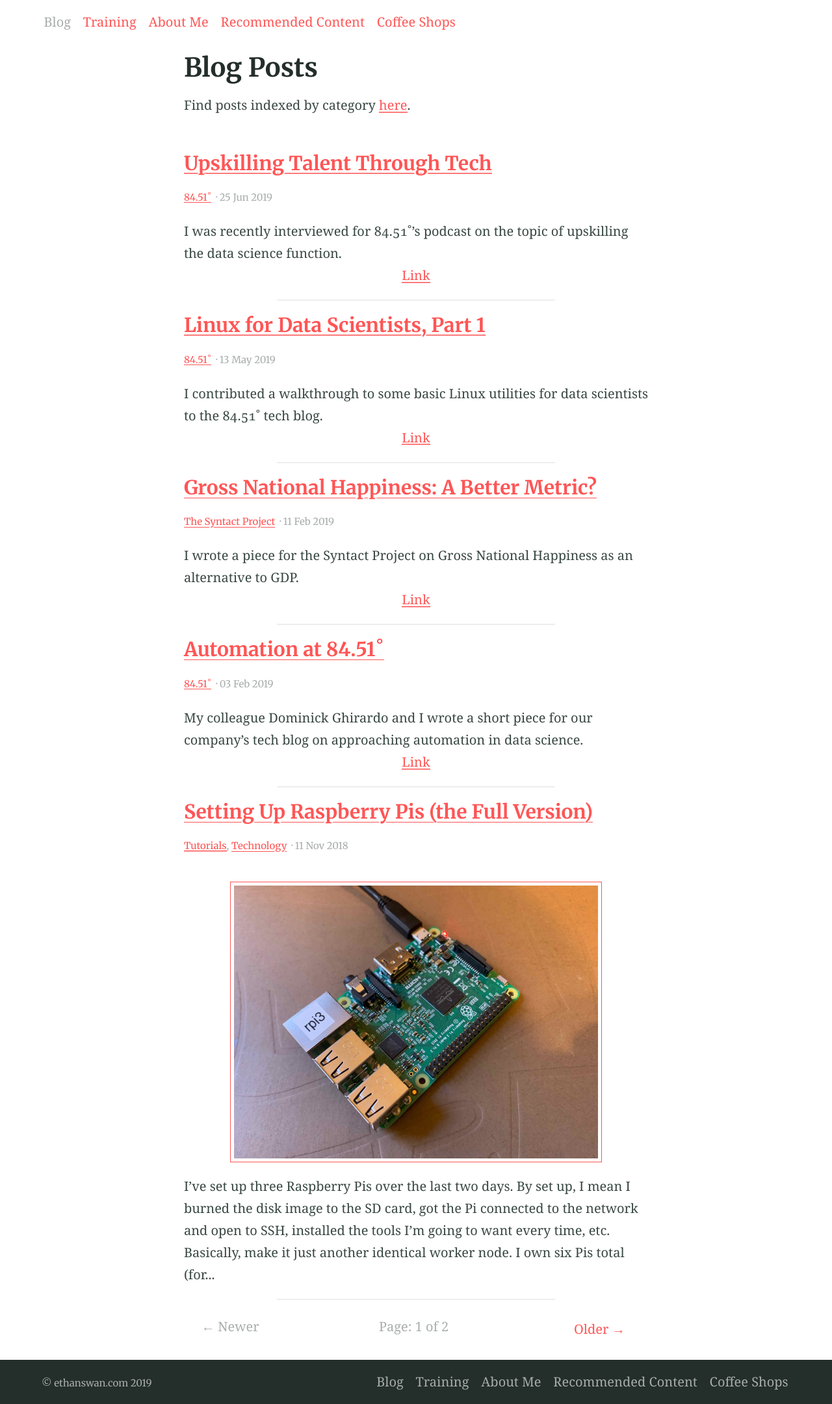
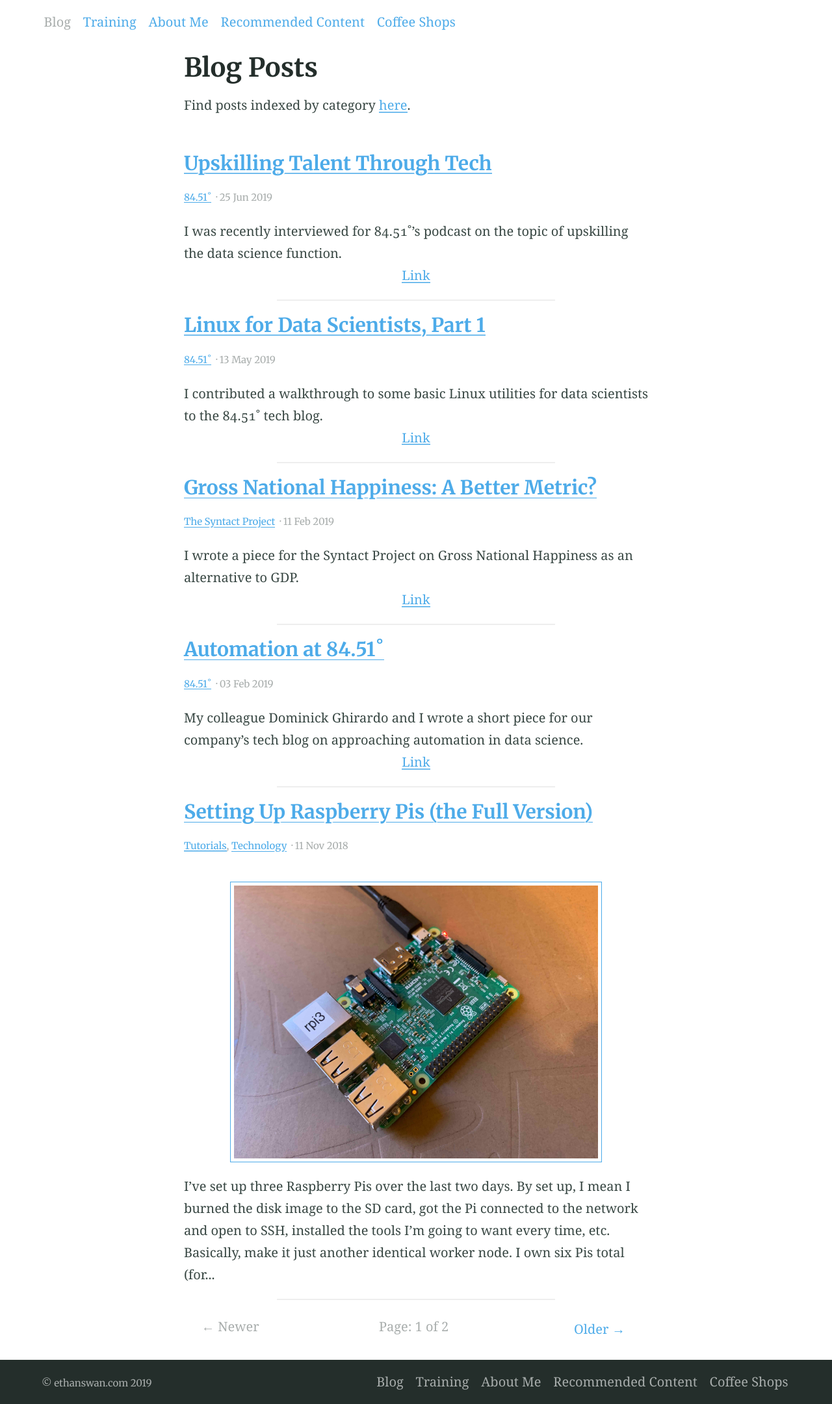
Before and after one commit to eswan18/ethanswan.com, a Jekyll site: the page built from index.html, in a window 1280 px wide. Shown: the whole page at 65% size. Built offline with Jekyll 4.4.1, drawn with Linux system fonts in a browser that asks for light colours; the list of posts is cut into pages by our own code.

Commit message:
Switch site theme color to #4dabe9

```diff
--- a/_sass/_settings.scss
+++ b/_sass/_settings.scss
@@ -3,13 +3,13 @@ $backgroundColour: #ffffff;
 $codeBackgroundColour: #fafafa;
 $featureBackgroundColour: #f9fafa;
 /* Below is the default value */
-/*$accentColour: #05bf85;*/
-$accentColour: #ff5555;
+//$accentColour: #4dabe9;
+$accentColour: #7f7576;
 
 // Text colours
 $headingColour: #242e2b;
 $bodyColour: #384743;
-$linkColour: #ff5555;
+$linkColour: #4dabe9;
 $hoverColour: #f00fcb;
 $focusColour: #fa407a;
 $captionColour: #a8adac;
```
